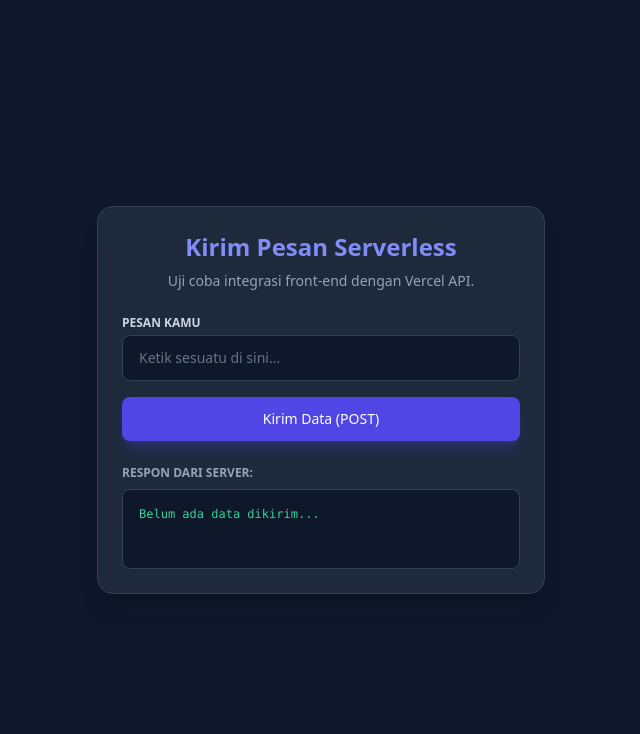
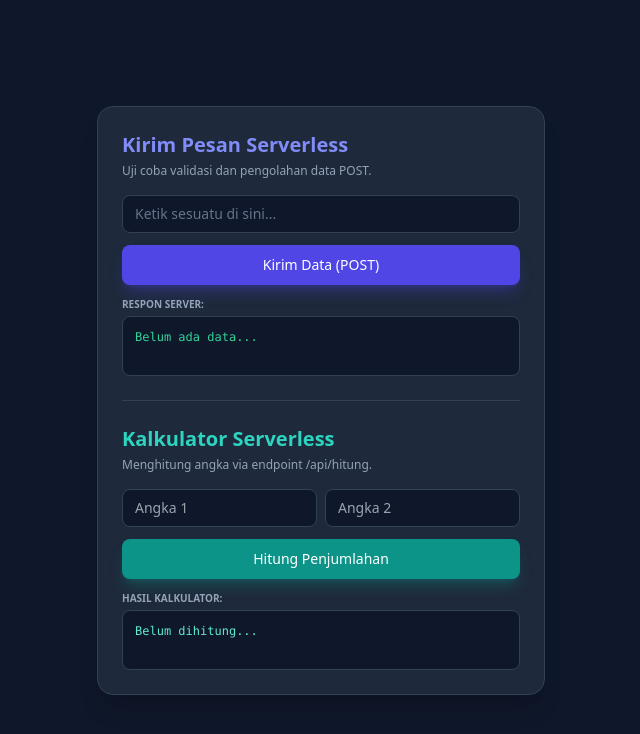
Before and after one commit to anggerkukuh9-create/serverless-baru, a plain HTML site: page index.html in a window 1280 px wide. Shown: the whole page, without its empty margins (319-959 px from the left). Drawn offline with nearby package versions, Linux system fonts and the light colour scheme.

Commit message:
Update index.html

```diff
--- a/index.html
+++ b/index.html
@@ -4,47 +4,72 @@
   <meta charset="UTF-8">
   <meta name="viewport" content="width=device-width, initial-scale=1.0">
   <title>Aplikasi Serverless Modern</title>
-  <!-- Memuat Tailwind CSS dari CDN untuk styling instan -->
   <script src="https://cdn.tailwindcss.com"></script>
 </head>
 <body class="bg-slate-900 text-slate-100 min-h-screen flex items-center justify-center p-4">
 
-  <div class="bg-slate-800 p-6 rounded-2xl shadow-xl w-full max-w-md border border-slate-700">
-    <h2 class="text-2xl font-bold text-center mb-2 text-indigo-400">Kirim Pesan Serverless</h2>
-    <p class="text-sm text-slate-400 text-center mb-6">Uji coba integrasi front-end dengan Vercel API.</p>
+  <div class="bg-slate-800 p-6 rounded-2xl shadow-xl w-full max-w-md border border-slate-700 space-y-6">
 
-    <!-- Input Form -->
-    <div class="space-y-4">
-      <div>
-        <label class="block text-xs font-semibold text-slate-300 uppercase mb-1">Pesan Kamu</label>
+    <!-- Bagian 1: Kirim Pesan -->
+    <div>
+      <h2 class="text-xl font-bold mb-1 text-indigo-400">Kirim Pesan Serverless</h2>
+      <p class="text-xs text-slate-400 mb-4">Uji coba validasi dan pengolahan data POST.</p>
+
+      <div class="space-y-3">
         <input type="text" id="inputPesan" placeholder="Ketik sesuatu di sini..."
-          class="w-full px-4 py-3 bg-slate-900 border border-slate-700 rounded-lg focus:outline-none focus:border-indigo-500 text-slate-100 placeholder-slate-500 text-sm">
+          class="w-full px-3 py-2 bg-slate-900 border border-slate-700 rounded-lg focus:outline-none focus:border-indigo-500 text-slate-100 placeholder-slate-500 text-sm">
+
+        <button onclick="kirimData()"
+          class="w-full bg-indigo-600 hover:bg-indigo-500 text-white font-medium py-2.5 rounded-lg transition text-sm shadow-lg shadow-indigo-600/30">
+          Kirim Data (POST)
+        </button>
       </div>
 
-      <button onclick="kirimData()"
-        class="w-full bg-indigo-600 hover:bg-indigo-500 text-white font-medium py-3 rounded-lg transition duration-200 shadow-lg shadow-indigo-600/30 text-sm">
-        Kirim Data (POST)
-      </button>
+      <div class="mt-3">
+        <span class="block text-[10px] font-semibold text-slate-400 uppercase mb-1">Respon Server:</span>
+        <pre id="hasilPesan" class="bg-slate-900 border border-slate-700 p-3 rounded-lg text-emerald-400 text-xs overflow-x-auto min-h-[60px]">Belum ada data...</pre>
+      </div>
     </div>
 
-    <!-- Area Hasil Respon -->
-    <div class="mt-6">
-      <span class="block text-xs font-semibold text-slate-400 uppercase mb-2">Respon dari Server:</span>
-      <pre id="hasil" class="bg-slate-900 border border-slate-700 p-4 rounded-lg text-emerald-400 text-xs overflow-x-auto min-h-[80px]">Belum ada data dikirim...</pre>
+    <hr class="border-slate-700">
+
+    <!-- Bagian 2: Kalkulator API -->
+    <div>
+      <h2 class="text-xl font-bold mb-1 text-teal-400">Kalkulator Serverless</h2>
+      <p class="text-xs text-slate-400 mb-4">Menghitung angka via endpoint /api/hitung.</p>
+
+      <div class="grid grid-cols-2 gap-2 mb-3">
+        <input type="number" id="angka1" placeholder="Angka 1"
+          class="w-full px-3 py-2 bg-slate-900 border border-slate-700 rounded-lg focus:outline-none focus:border-teal-500 text-slate-100 text-sm">
+        <input type="number" id="angka2" placeholder="Angka 2"
+          class="w-full px-3 py-2 bg-slate-900 border border-slate-700 rounded-lg focus:outline-none focus:border-teal-500 text-slate-100 text-sm">
+      </div>
+
+      <button onclick="hitungAngka()"
+        class="w-full bg-teal-600 hover:bg-teal-500 text-white font-medium py-2.5 rounded-lg transition text-sm shadow-lg shadow-teal-600/30">
+        Hitung Penjumlahan
+      </button>
+
+      <div class="mt-3">
+        <span class="block text-[10px] font-semibold text-slate-400 uppercase mb-1">Hasil Kalkulator:</span>
+        <pre id="hasilHitung" class="bg-slate-900 border border-slate-700 p-3 rounded-lg text-teal-300 text-xs overflow-x-auto min-h-[60px]">Belum dihitung...</pre>
+      </div>
     </div>
+
   </div>
 
   <script>
+    // Fungsi untuk kirim pesan POST
     async function kirimData() {
       const pesan = document.getElementById('inputPesan').value;
-      const kotakHasil = document.getElementById('hasil');
+      const kotakHasil = document.getElementById('hasilPesan');
 
       if (!pesan.trim()) {
         kotakHasil.textContent = '⚠️ Pesan tidak boleh kosong!';
         return;
       }
 
-      kotakHasil.textContent = 'Mengirim data ke serverless...';
+      kotakHasil.textContent = 'Mengirim...';
 
       try {
         const respon = await fetch('/api/kirim-data', {
@@ -52,11 +77,32 @@
           headers: { 'Content-Type': 'application/json' },
           body: JSON.stringify({ pesanUser: pesan })
         });
-
         const data = await respon.json();
         kotakHasil.textContent = JSON.stringify(data, null, 2);
       } catch (error) {
-        kotakHasil.textContent = '❌ Gagal terhubung ke server.';
+        kotakHasil.textContent = '❌ Gagal terhubung.';
+      }
+    }
+
+    // Fungsi untuk kalkulator GET /api/hitung
+    async function hitungAngka() {
+      const a1 = document.getElementById('angka1').value;
+      const a2 = document.getElementById('angka2').value;
+      const kotakHasil = document.getElementById('hasilHitung');
+
+      if (!a1 || !a2) {
+        kotakHasil.textContent = '⚠️ Masukkan kedua angka terlebih dahulu!';
+        return;
+      }
+
+      kotakHasil.textContent = 'Menghitung...';
+
+      try {
+        const respon = await fetch(`/api/hitung?angka1=${a1}&angka2=${a2}`);
+        const data = await respon.json();
+        kotakHasil.textContent = JSON.stringify(data, null, 2);
+      } catch (error) {
+        kotakHasil.textContent = '❌ Gagal menghitung.';
       }
     }
   </script>
```
